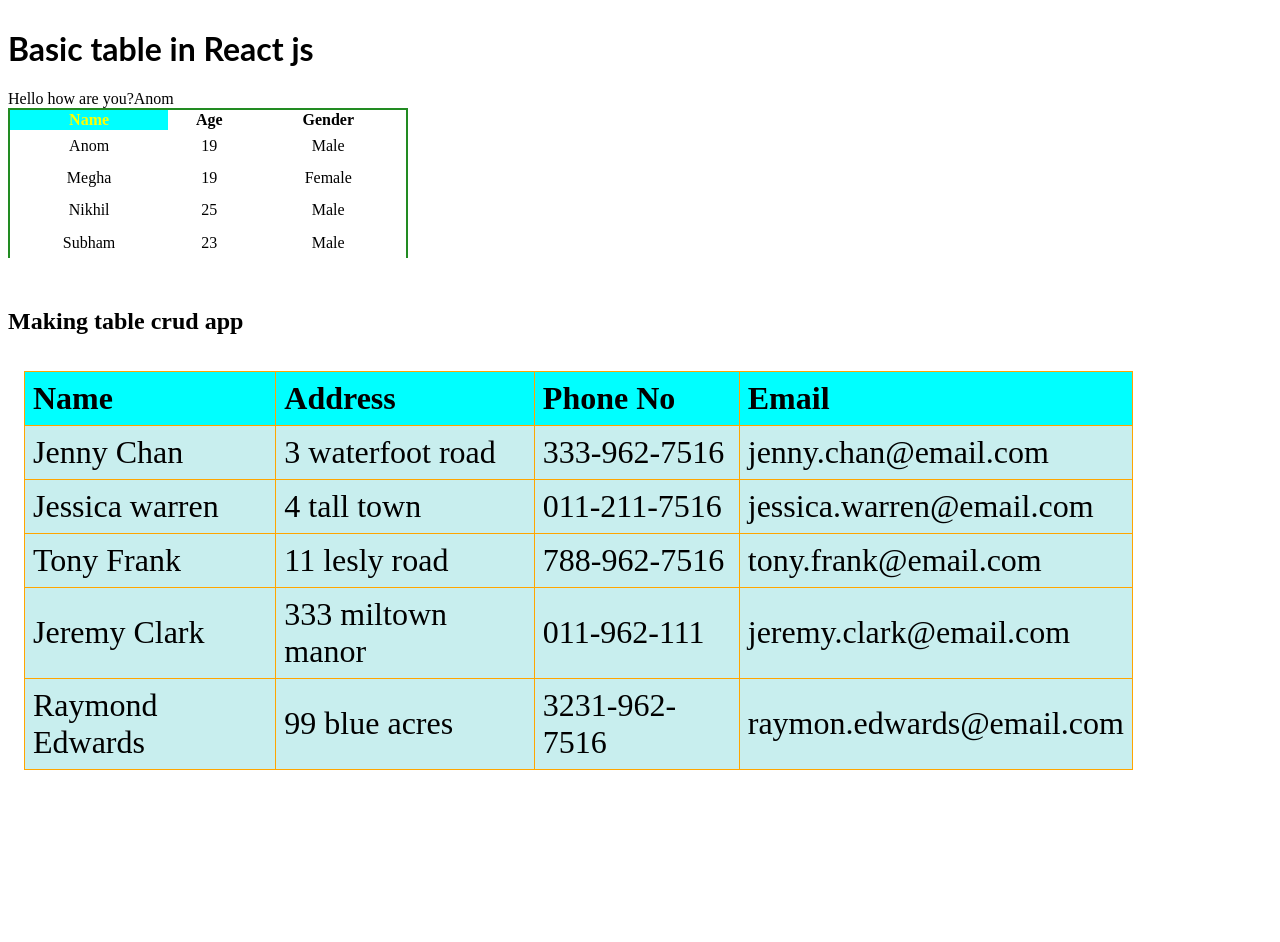
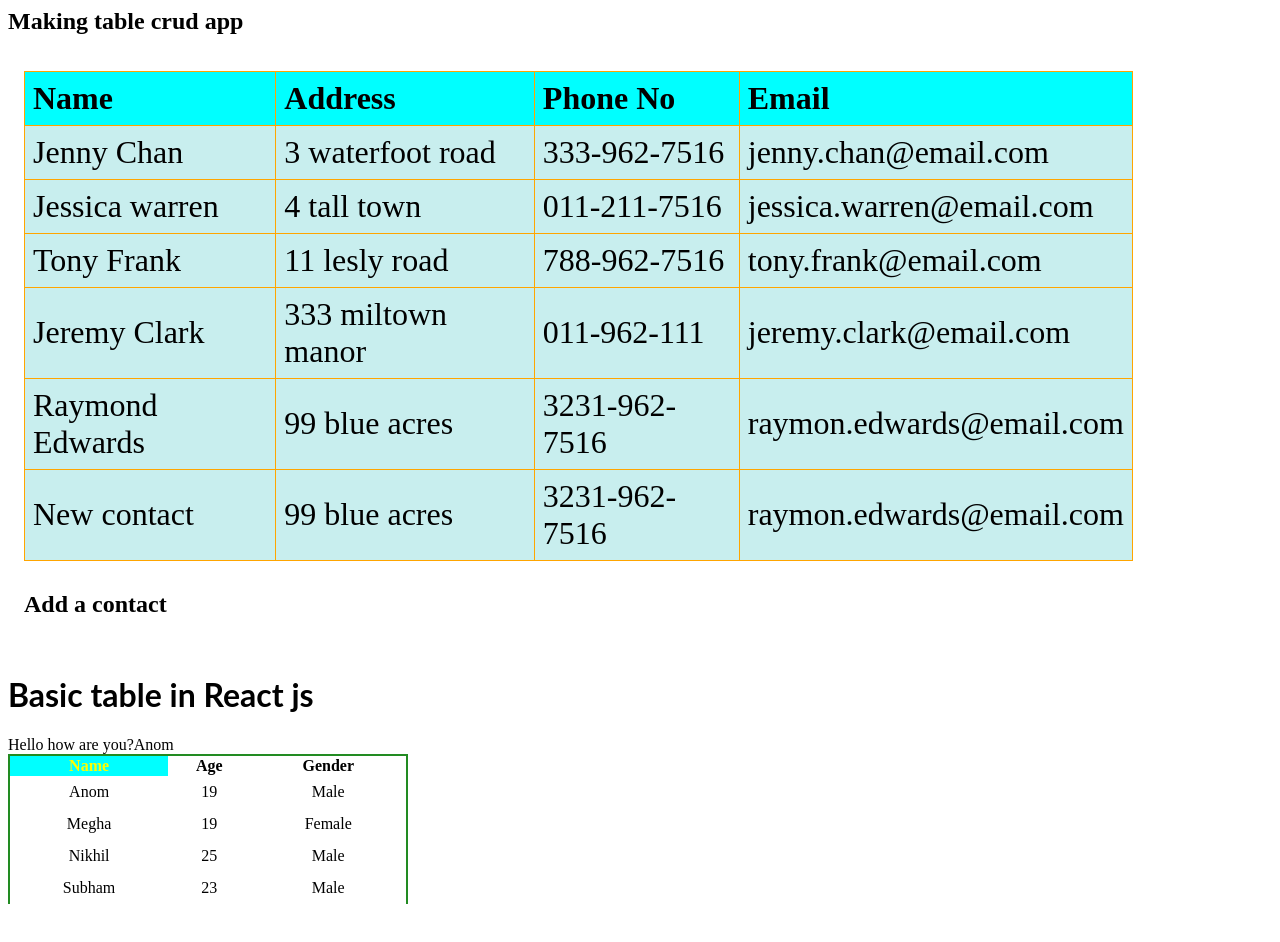
Before and after one commit to NikhilAndola/react-table-manipulation-crud, a React (Create React App) app: page / in a window 1280 px wide. Shown: the top 942 px of the page. Before the commit the page ends 800 px from the top, so only its background shows below. Built offline with nearby package versions, Linux system fonts and the light colour scheme.

Commit message:
3 files modified, 1 added

```diff
--- a/src/App.js
+++ b/src/App.js
@@ -17,6 +17,8 @@ export default function App() {
 
   return (
     <>
+      {/* /** * * * **/}
+      <TableCrud />
       <div
         style={{ overflowY: 'scroll', height: '250px', marginBottom: '50px' }}
       >
@@ -28,8 +30,6 @@ export default function App() {
         {/* props.children in react */}
         <Parent />
       </div>
-      {/* /** * * * **/}
-      <TableCrud />
     </>
   );
 }
--- a/src/mock.data.json
+++ b/src/mock.data.json
@@ -33,5 +33,12 @@
     "address": "99 blue acres",
     "phoneNumber": "3231-962-7516",
     "email": "raymon.edwards@email.com"
+  },
+  {
+    "id": 5,
+    "fullName": "New contact",
+    "address": "99 blue acres",
+    "phoneNumber": "3231-962-7516",
+    "email": "raymon.edwards@email.com"
   }
 ]
--- a/src/tableCrud/TableCrud.js
+++ b/src/tableCrud/TableCrud.js
@@ -28,7 +28,7 @@ export const TableCrud = () => {
             </tr>
           </thead>
           <tbody>
-            {data.map((item, key) => (
+            {contacts.map((item, key) => (
               <tr key={key}>
                 <td className={clsx(styles.tdth, styles.tablebody)}>
                   {item.fullName}
@@ -46,6 +46,8 @@ export const TableCrud = () => {
             ))}
           </tbody>
         </table>
+
+        <h2>Add a contact</h2>
       </div>
     </>
   );
```
